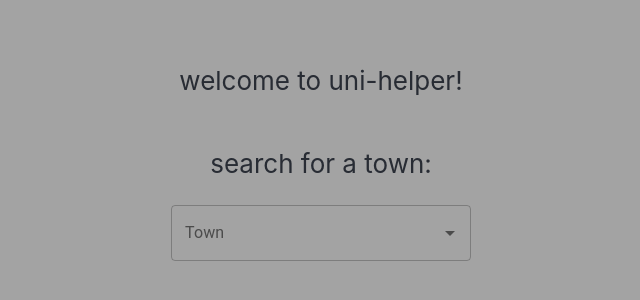
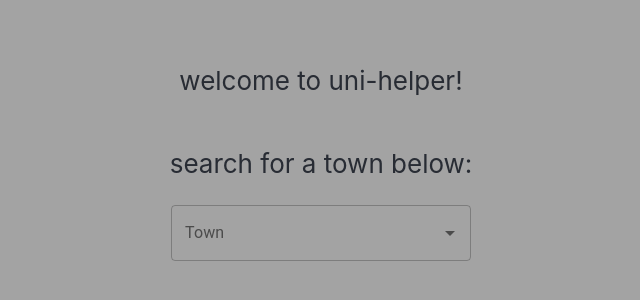
Before and after one commit to jblaski/uni-helper, a React (Create React App) app in the folder ui/: page / in a window 1280 px wide. Shown: the part 250-550 px from the top of the page, without its empty margins (319-959 px from the left). Built offline with nearby package versions, Linux system fonts and the light colour scheme.

Commit message:
test commit

```diff
--- a/ui/src/App.js
+++ b/ui/src/App.js
@@ -16,7 +16,7 @@ function App() {
     <div className="App">
       <header className="Search-area">
         <p>welcome to uni-helper!</p>
-        <p>search for a town:</p>
+        <p>search for a town below:</p>
 
         <Autocomplete
           id="combo-box-demo"
```
